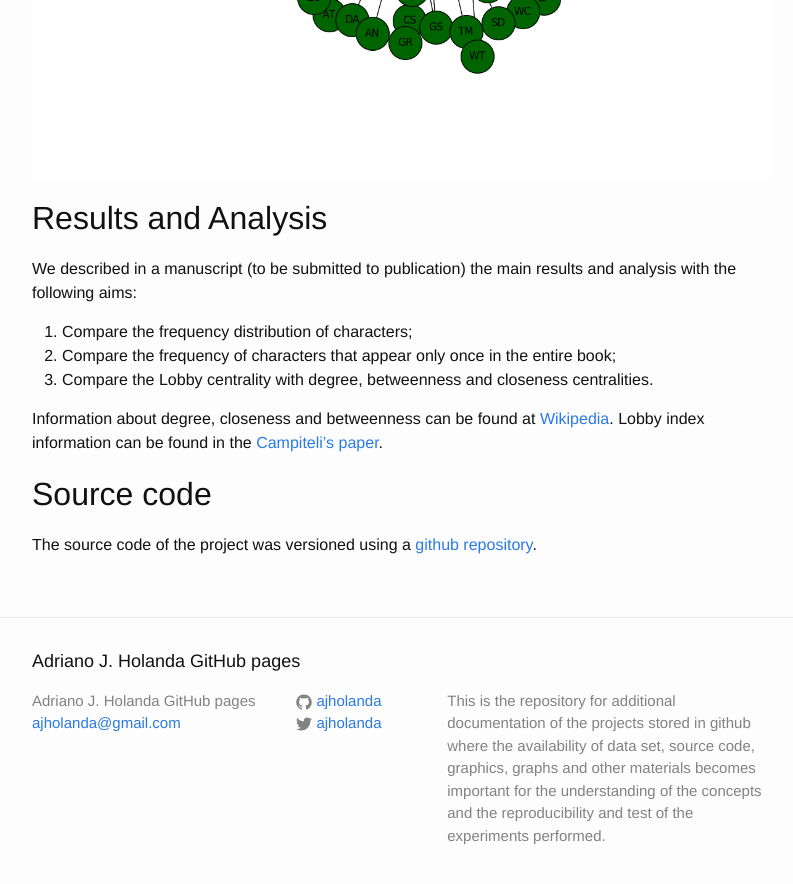
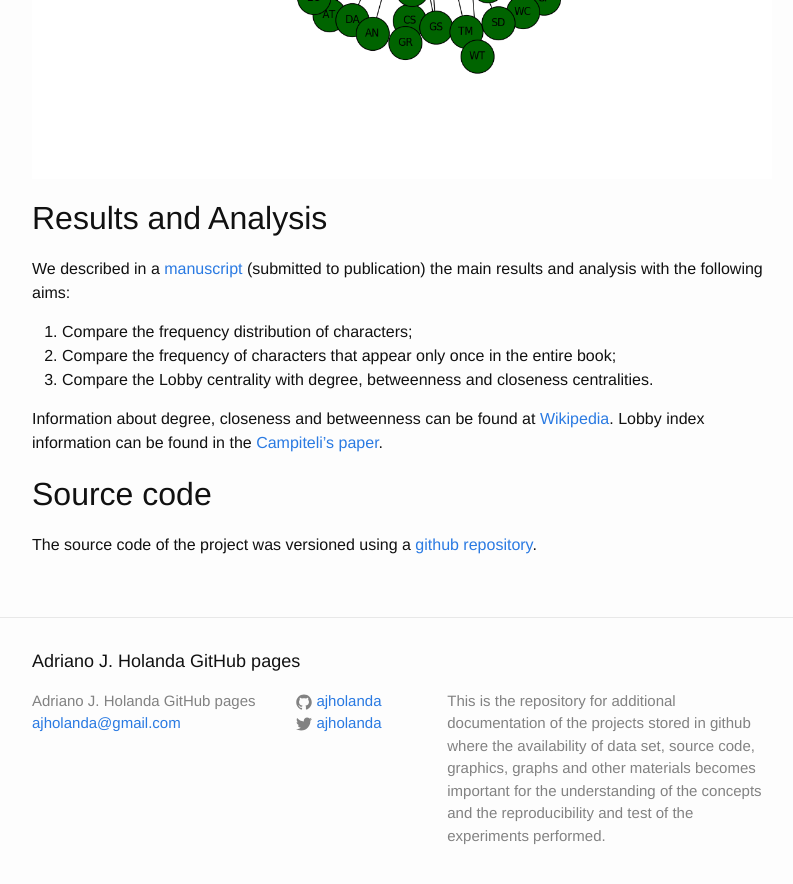
Before and after one commit to ajholanda/ajholanda.github.io, a Jekyll site: the page built from charnet.md, in a window 1280 px wide and 900 px high, scrolled down 8288 px. Shown: the top 884 px of the window, without its empty margins (238-1031 px from the left). Built offline with Jekyll 4.4.1, drawn with Linux system fonts in a browser that asks for light colours.

```diff
--- a/charnet.md
+++ b/charnet.md
@@ -105,7 +105,7 @@ and [matplotlib](http://matplotlib.org/).
 
 ## Results and Analysis
 
-We described in a manuscript (to be submitted to publication) the main
+We described in a [manuscript](https://arxiv.org/abs/1704.08197) (submitted to publication) the main
 results and analysis with the following aims:
 
 1. Compare the frequency distribution of characters;
```
